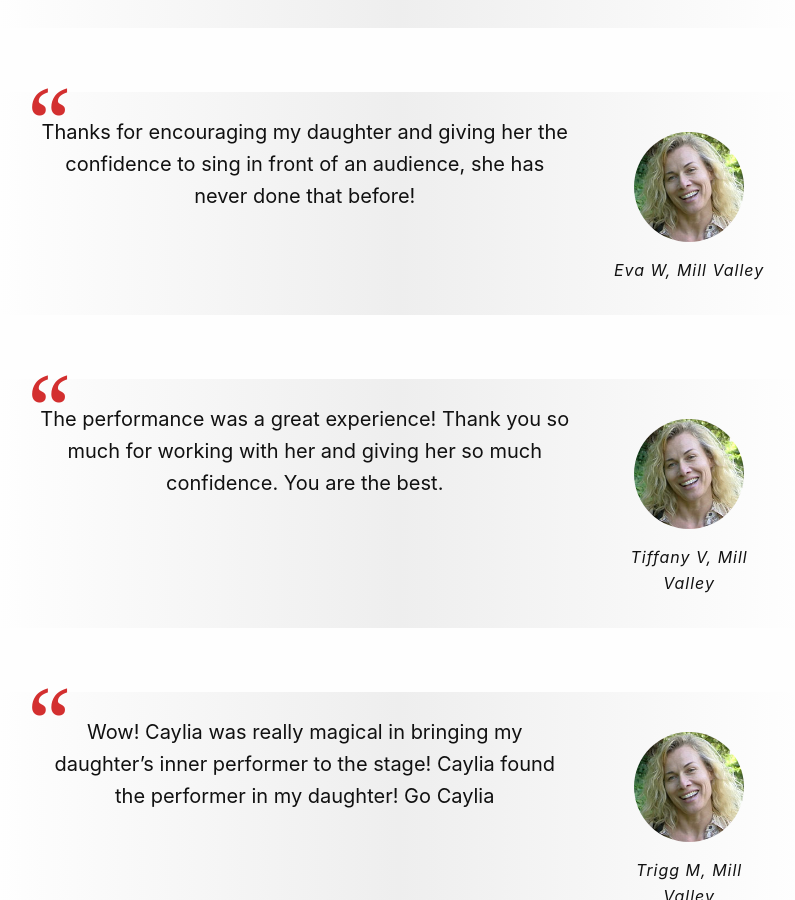
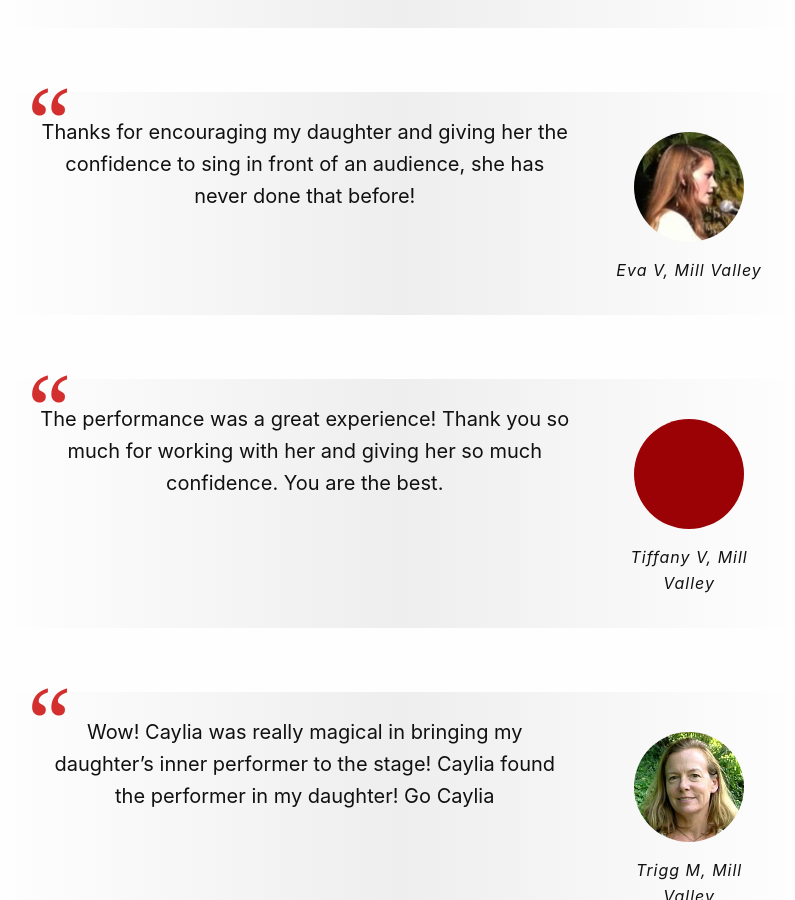
Before and after one commit to cchaiken/ccms, a Jekyll site: the page built from testimonials.md, in a window 1280 px wide and 900 px high, scrolled down 6067 px. Shown: the whole window, without its empty margins (241-1036 px from the left). Built offline with Jekyll 4.4.1, drawn with Linux system fonts in a browser that asks for light colours; some web fonts are replaced.

Commit message:
Updated Avatar Cory J and 19 other files

```diff
--- a/testimonials.md
+++ b/testimonials.md
@@ -8,60 +8,60 @@ newsletter: true
 testimonials:
   voice:
   - name: Emily H, Kentfield
-    avatar: testimonial-avatar.jpg
+    avatar: avatar-emily-h.jpg
     text:
     - I came to Caylia after years of vocal training. She is  a dream. She helped
       me to retrain my voice so that I sang in an organic way, allowing my body to
       simply click into place. I am thrilled to be learning from her.
   - name: Faryn V, Mill Valley
-    avatar: testimonial-avatar.jpg
+    avatar: avatar-faryn-v.jpg
     text:
     - I am 9 years old and I take voice lessons from Caylia.
     - She is a wonderful teacher because she improves how you sing and then she improves
       the things that improve what you've improved on. For example she makes me use
       my belly when I sing by having me stand on one foot.
   - name: Sophie B, Mill Valley
-    avatar: testimonial-avatar.jpg
+    avatar: avatar-none.jpg
     text:
     - I’ve learned so much from Caylia. She is truly an inspiring teacher. She helped
       me find a voice that I didn’t even know I had.
   - name: Kim W, Marin
-    avatar: testimonial-avatar.jpg
+    avatar: avatar-kim-w.jpg
     text:
     - I really am enjoying singing in class with you – you’re such a wonderful, resourceful,
       patient, positive teacher.  And really smart and talented, too!
   - name: Renee M, Mill Valley
-    avatar: testimonial-avatar.jpg
+    avatar: avatar-renee-m.jpg
     text:
     - Caylia has had an incredible impact on my daughter’s singing and professional
       success. She has been both a professional resource in teaching her technique
       and also a personal Coach.
   - name: Paul U, San Anselmo
-    avatar: testimonial-avatar.jpg
+    avatar: avatar-paul-u.jpg
     text:
     - Caylia teaches with humor, perfection and persistence.
     - She doesn’t seem to force her style on her students but rather explores the
       natural potential and refines and develops it. Caylia’s passion for the music
       and her commitment to her students always shines through.
   - name: Danielle W, Mill Valley
-    avatar: testimonial-avatar.jpg
+    avatar: avatar-danielle-w.jpg
     text:
     - My daughter has grown into her confidence and coming into her own.
     - I’ve also noticed that it’s bled into the rest of her life. She has more confidence
       in her school performances and presentations. Thank you Caylia!
   - name: Susan D, Mill Valley
-    avatar: testimonial-avatar.jpg
+    avatar: avatar-none.jpg
     text:
     - Caylia's heart is in her music and with her students. Our daughter has found
       her voice because of Caylia!
   piano:
   - name: Marie H, San Francisco
-    avatar: testimonial-avatar.jpg
+    avatar: avatar-none.jpg
     text:
     - With Caylia teaching me, I like playing the piano so much more.
     - I am very happy to have Caylia as my wonderful and gifted teacher.
   - name: Jamie B, Tiburon
-    avatar: testimonial-avatar.jpg
+    avatar: avatar-none.jpg
     text:
     - In one year my children have learned over fifty songs, chord based accompaniment,
       music theory, and seasonal holiday tunes.
@@ -71,22 +71,22 @@ testimonials:
       and appreciation of music.
     - I am so thankful that we were referred to Caylia for our music instruction.
   - name: Julia M, Mill Valley
-    avatar: testimonial-avatar.jpg
+    avatar: avatar-none.jpg
     text:
     - I play the piano but when I’m at Caylia’s, it doesn’t matter what level you’re
       on - it just matters that you’re playing the piano and having fun.
   - name: Jerry K, Mill Valley
-    avatar: testimonial-avatar.jpg
+    avatar: avatar-none.jpg
     text:
     - It has been great working with you. I felt like you opened the door for me to
       begin playing again. Forever grateful!
   - name: Peter A, Mill Valley
-    avatar: testimonial-avatar.jpg
+    avatar: avatar-peter-a.jpg
     text:
     - Caylia is a terrific teacher. Caylia is very patient and intuitive and has the
       ability to adjust her teaching style to the different kid’s needs and personalities.
   - name: Cory J, Mill Valley
-    avatar: testimonial-avatar.jpg
+    avatar: avatar-cory-j.jpg
     text:
     - Caylia has opened my kids up to their own sense of improvisation and confidence.
     - Simply music is helping them to trust their ears and learning to hear music
@@ -98,41 +98,41 @@ testimonials:
       and express themselves and comfortable and that is all we can ask.
   performance:
   - name: Soleil Dakota, San Rafael
-    avatar: testimonial-avatar.jpg
+    avatar: avatar-soleil-dakota.jpg
     text:
     - I sang out - it was joyous and beautiful. Honestly, I was a little shocked at
       how easy and natural it was . OMG ☺
     - You made the difference. Thank you from the bottom of my heart.
-  - name: Eva W, Mill Valley
-    avatar: testimonial-avatar.jpg
+  - name: Eva V, Mill Valley
+    avatar: avatar-eva-v.jpg
     text:
     - Thanks for encouraging my daughter and giving her the confidence to sing in
       front of an audience, she has never done that before!
   - name: Tiffany V, Mill Valley
-    avatar: testimonial-avatar.jpg
+    avatar: avatar-none.jpg
     text:
     - The performance was a great experience! Thank you so much for working with her
       and giving her so much confidence. You are the best.
   - name: Trigg M, Mill Valley
-    avatar: testimonial-avatar.jpg
+    avatar: avatar-trigg-m.jpg
     text:
     - Wow! Caylia was really magical in bringing my daughter’s inner performer to
       the stage! Caylia found the performer in my daughter! Go Caylia
   idol:
   - name: Eden F, San Rafael
-    avatar: testimonial-avatar.jpg
+    avatar: avatar-eden-f.jpg
     text:
     - Marin Idol was an extremely fun and interactive way to improve my singing skills.
       It had all the fun of being at a summer  camp with the added bonus of learning
       amazing vocal techniques that I still use to this day. I highly recommend Marin
       Idol for singers of all ages
   - name: Sharon G, Mill Valley
-    avatar: testimonial-avatar.jpg
+    avatar: avatar-sharon-g.jpg
     text:
     - Marin Idol camp is a joyful, creative and transformative experience. I would
       trust Caylia with anyone who wants to sing from child to adult.
   - name: Ryan B, Mill Valley
-    avatar: testimonial-avatar.jpg
+    avatar: avatar-ryan-b.jpg
     text:
     - You should sign your kid up for Marin Idol because they’ll meet new friends,
       have a fun time and fun have a fun camp for the summer and also improve their
```
Also changed, not shown: marin-idol-performance-camps.md (+2 -2 lines), performance-coaching.md (+2 -2 lines), piano-lessons.md (+1 -1 lines), voice-lessons.md (+2 -2 lines), _uploads/avatar-cory-j.jpg (added), _uploads/avatar-danielle-w.jpg (added), _uploads/avatar-eden-f.jpg (added), _uploads/avatar-emily-h.jpg (added), _uploads/avatar-eva-v.jpg (added), _uploads/avatar-faryn-v.jpg (added), _uploads/avatar-kim-w.jpg (added), _uploads/avatar-none.jpg (added), _uploads/avatar-paul-u.jpg (added), _uploads/avatar-peter-a.jpg (added), 5 more files.
